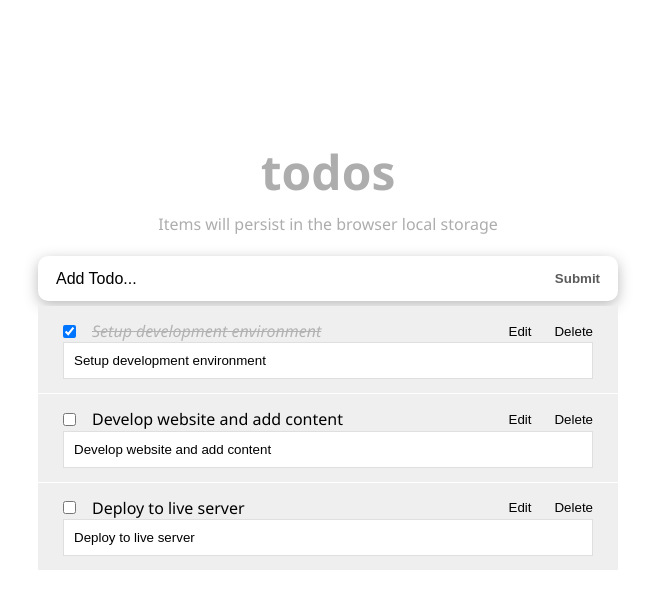
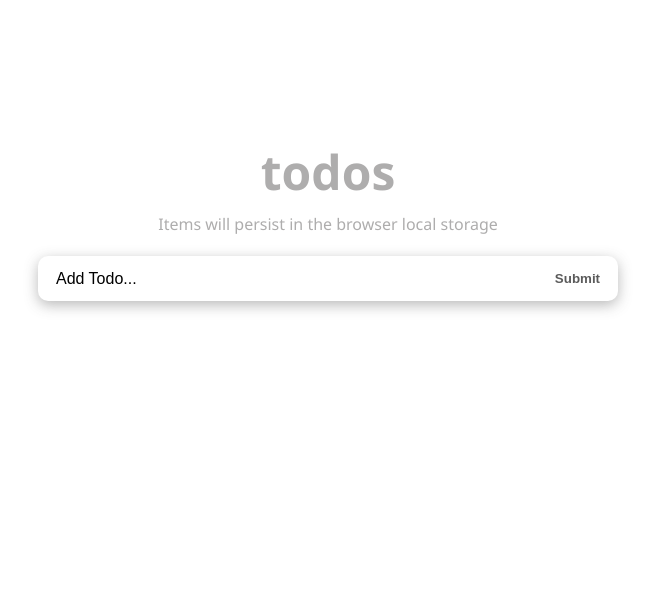
Before and after one commit to Thoth1111/Todo-App-React, a React (Vite) app: page / in a window 1280 px wide. Shown: the top 608 px of the page, without its empty margins (312-967 px from the left). Built offline with nearby package versions, Linux system fonts and the light colour scheme.

Commit message:
Persist state in local storage

```diff
--- a/package.json
+++ b/package.json
@@ -12,6 +12,7 @@
   "dependencies": {
     "react": "^18.2.0",
     "react-dom": "^18.2.0",
+    "react-icons": "^4.7.1",
     "uuid": "^9.0.0"
   },
   "devDependencies": {
--- a/src/components/TodosLogic.jsx
+++ b/src/components/TodosLogic.jsx
@@ -1,27 +1,26 @@
-import { useState } from 'react';
+import { useState, useEffect } from 'react';
 import InputTodo from '@/components/InputTodo';
 import TodosList from '@/components/TodosList';
 import { v4 as uuidv4 } from "uuid";
 
 
 const TodosLogic = () => {
-    const [todos, setTodos] = useState([
-      {
-        id: 1,
-        title: 'Setup development environment',
-        completed: true,
-      },
-      {
-        id: 2,
-        title: 'Develop website and add content',
-        completed: false,
-      },
-      {
-        id: 3,
-        title: 'Deploy to live server',
-        completed: false,
-      },
-    ]);
+
+  const [todos, setTodos] = useState(getInitialTodos());
+
+
+  function getInitialTodos() {
+    // getting stored items
+    const temp = localStorage.getItem('todos');
+    const savedTodos = JSON.parse(temp);
+    return savedTodos || [];
+  }
+
+  useEffect(() => {
+    // storing todos items
+    const temp = JSON.stringify(todos);
+    localStorage.setItem('todos', temp);
+  }, [todos]);
 
   const handleChange = (id) => {
     setTodos((prevState) =>
@@ -63,6 +62,12 @@ const TodosLogic = () => {
     );
   };
 
+  useEffect(() => {
+    // storing todos items
+    const temp = JSON.stringify(todos);
+    localStorage.setItem('todos', temp);
+  }, [todos]);
+
   return (
       <div>
       < InputTodo
@@ -77,4 +82,5 @@ const TodosLogic = () => {
     </div>
   )
 }
+
 export default TodosLogic;
```
Also changed, not shown: 1 other file (tests, documents, lock files or other folders). Lines whose indentation alone changed are shown as unchanged.
